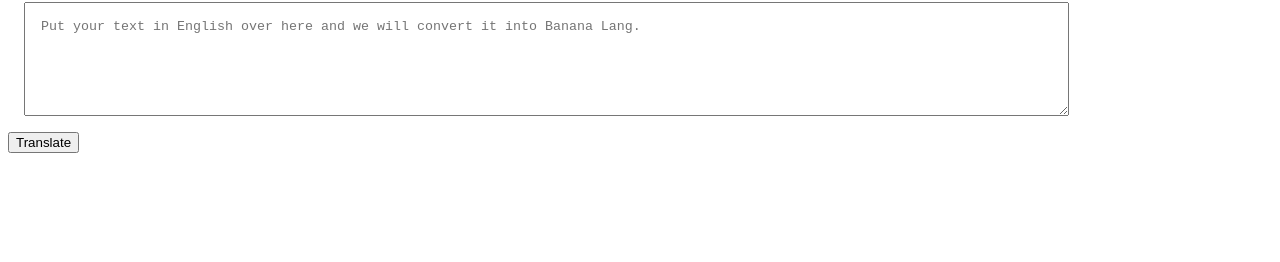
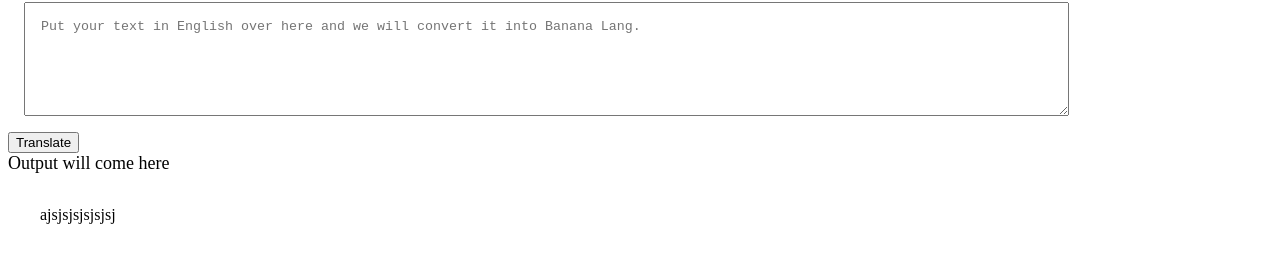
Before and after one commit to Avanish-Gupta-CSE/neogcamp-lessonFour, a plain HTML site: page index.html in a window 1280 px wide. Both pictures are taken after a click on the button "Translate". Shown: the part 78-340 px from the top of the page. Drawn offline with Linux system fonts and the light colour scheme.

Commit message:
Input Output Processing done

```diff
--- a/app.js
+++ b/app.js
@@ -1,13 +1,11 @@
 var btnTranslate = document.querySelector("#btn-translate");
 var txtInput = document.querySelector("#txt-input");
+var outputDiv = document.querySelector("#output");
 
-console.log(txtInput);
 
 function clickHandler()
 {
-    console.log("clicked!");
-    console.log("input",txtInput.value);
-
+    outputDiv.innerText = "ajsjsjsjsjsjsj" + txtInput.value;
 };
 
 btnTranslate.addEventListener("click", clickHandler);
--- a/index.html
+++ b/index.html
@@ -14,6 +14,14 @@
         margin: 1rem;
         padding: 1rem;
       }
+
+      #output {
+        border: 1px solid state;
+        height: 10vh;
+        width: 80%;
+        margin: 1rem;
+        padding: 1rem;
+      }
     </style>
   </head>
   <body>
@@ -24,6 +32,9 @@
       placeholder="Put your text in English over here and we will convert it into Banana Lang."
     ></textarea>
     <button id="btn-translate">Translate</button>
+
+    <div style="font-size: large">Output will come here</div>
+    <div id="output"></div>
     <script src="app.js" include="text/javascript"></script>
   </body>
 </html>
```
